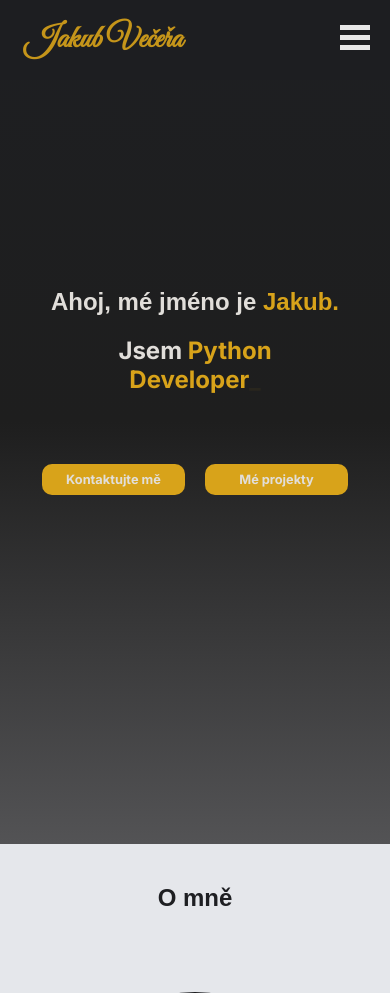
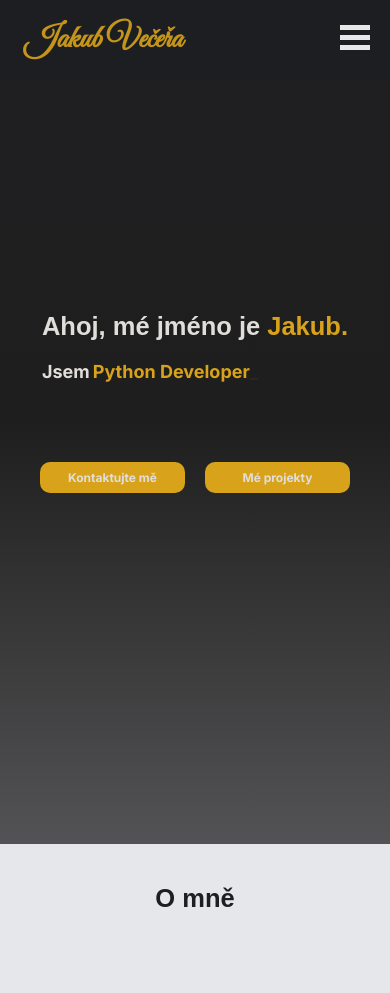
Before and after one commit to Jakub-coding99/portfolio-web, a Python web app: template templates/index.html in a window 390 px wide. Shown: the top 993 px of the page. Run offline with Jinja, Linux system fonts and the light colour scheme; the template is opened without the code that fills it, so the values that code supplies are empty.

Commit message:
small changes in layout and responsive

```diff
--- a/main.py
+++ b/main.py
@@ -393,8 +393,8 @@ def get_project(request : Request ,id : int):
 async def contact(request:Request):
 
 
-    # response = await request.json()
-    # await send_email(response)
+    response = await request.json()
+    await send_email(response)
     return RedirectResponse(url="/#contact",status_code=303)
 
 
--- a/static/main.js
+++ b/static/main.js
@@ -182,7 +182,7 @@ let animateFunc = () => {
 
    if (document.querySelectorAll(".blog-item")) {
         let blogPosts = document.querySelectorAll(".blog-item")
-        console.log(blogPosts)
+
         blogPosts.forEach(el => observer.observe(el))
 
 
--- a/static/style.css
+++ b/static/style.css
@@ -221,22 +221,21 @@ nav {
 
 
 
+
 .greetings {
-    margin-top: 150px;
+    margin-top: 0
 }
 
 
 .first-header {
     margin-bottom: 0;
-
-}
-
-
-.my-info {
-    margin-bottom: 20px;
-
-
-}
+    margin-top: 0 !important;
+
+
+}
+
+
+
 
 span {
     color: var(--color-accent);
@@ -299,6 +298,7 @@ span {
     flex-direction: column;
     position: relative;
     z-index: 0;
+    justify-content: center;
 
 }
 
@@ -323,17 +323,12 @@ footer,
 
 
 
-
-
-
-}
-
-
+}
 
 
 
 .greetings {
-    text-align: center;
+
     margin-bottom: 10px;
 
 }
@@ -347,25 +342,46 @@ footer,
 
     text-align: center;
     transform: translateX(0);
-
-}
-
-
-.my-char {
-    text-align: center;
-    margin: 20px;
-
-
-
-
-}
-
+    margin-left: 5px;
+
+
+
+}
+.hero-wrapper {
+    display: flex;
+    justify-content: center;
+    margin: 20px 0 ;
+
+
+}
+
+.wrapper{
+
+    display: flex;
+    flex-direction: column;
+    justify-content: left;
+    align-items: flex-start;
+    width: max-content;
+
+}
+
+
+.my-char h2 {
+ display: flex;
+ align-items: center;
+
+ margin: 10px 0;
+
+
+
+}
 
 
 
 .bracket.on  {
     animation: anima 1s  infinite;
     width: 1ch;
+
 }
 
 
@@ -812,7 +828,9 @@ footer,
     margin-left: 30px;
 }
 
-
+.project-describe ul {
+    margin-left: 20px;
+}
 
 .all-images  img {
     width:  80px;
@@ -1480,13 +1498,14 @@ footer  ul a {
 
 
   .hamburger.active .bar:nth-child(1){
-    transform: translateY(8px) rotate(45deg);
+    transform: translateY(13px) rotate(45deg);
 
   }
 
   .hamburger.active .bar:nth-child(3){
-    transform: translateY(-8px) rotate(-45deg);
-    transform-origin: bottom;
+    transform: translateY(-13px) rotate(-45deg);
+    ;
+
 }
 
 
@@ -1501,18 +1520,25 @@ header  {
 
 }
 
+.job-span {
+    margin-left: 3px;
+}
+
 .greetings {
 
     align-content: center;
 }
 
 h1 {
-    font-size: 1.5rem;
-
-
-
-
-}
+    font-size: 1.7rem;
+}
+
+h2 {
+    font-size: 1.2rem
+
+}
+
+
 .my-name a {
     font-size: 2em;
 }
@@ -2089,14 +2115,24 @@ h1 {
 
 
 @media (max-width:450px) {
+
+    html {
+        font-size: 15px;
+
+    }
+
     .contact-list {
         flex-direction: column;
         position: relative;
 
-        left: 25%;
-
-
-    }
+
+
+
+    }
+    .new-motto {
+        font-size: 1rem;
+    }
+
 
     .my-phone,
     .my-email {
@@ -2114,4 +2150,18 @@ h1 {
 
 
     }
-}
+
+
+
+    .soc-buttons .my-btns,
+    .header-buttons .my-btns
+    #cv {
+        width: 10px;
+
+    }
+
+    #cv {
+        padding: 12px;
+    }
+
+}
--- a/templates/main.html
+++ b/templates/main.html
@@ -3,17 +3,26 @@
 
     <div class="all-hero">
 
-
-    <div class = "greetings">
-        <h1 class="first-header">Ahoj, mé jméno je <span>Jakub.</span></h1>
-    </div>
-    <div class="my-char">
-        <h2>Jsem <span class="job-span"></span><span class="bracket">_</span></h2>
-    </div>
-    <div class="my-info">
+    <div class="hero-wrapper">
+        <div class="wrapper">
 
 
+
+
+        <div class = "greetings">
+            <h1 class="first-header">Ahoj, mé jméno je <span>Jakub.</span></h1>
+        </div>
+
+            <div class="my-char">
+            <h2 class="test-h2">Jsem<span class="job-span"></span><span class="bracket">_</span></h2>
+            </div>
+         </div>
     </div>
+
+
+
+
+
 
      <div class = "header-buttons">
         <a class="my-btns" href="#contact">Kontaktujte mě</a>
@@ -31,11 +40,7 @@
 </div>
 
 
-<!-- <div class="custom-shape-divider-bottom-1760609905">
-    <svg data-name="Layer 1" xmlns="http://www.w3.org/2000/svg" viewBox="0 0 1200 120" preserveAspectRatio="none">
-        <path d="M1200 0L0 0 899.25 114.72 1200 0z" class="shape-fill"></path>
-    </svg>
-</div> -->
+
 
    </div>
 
```
